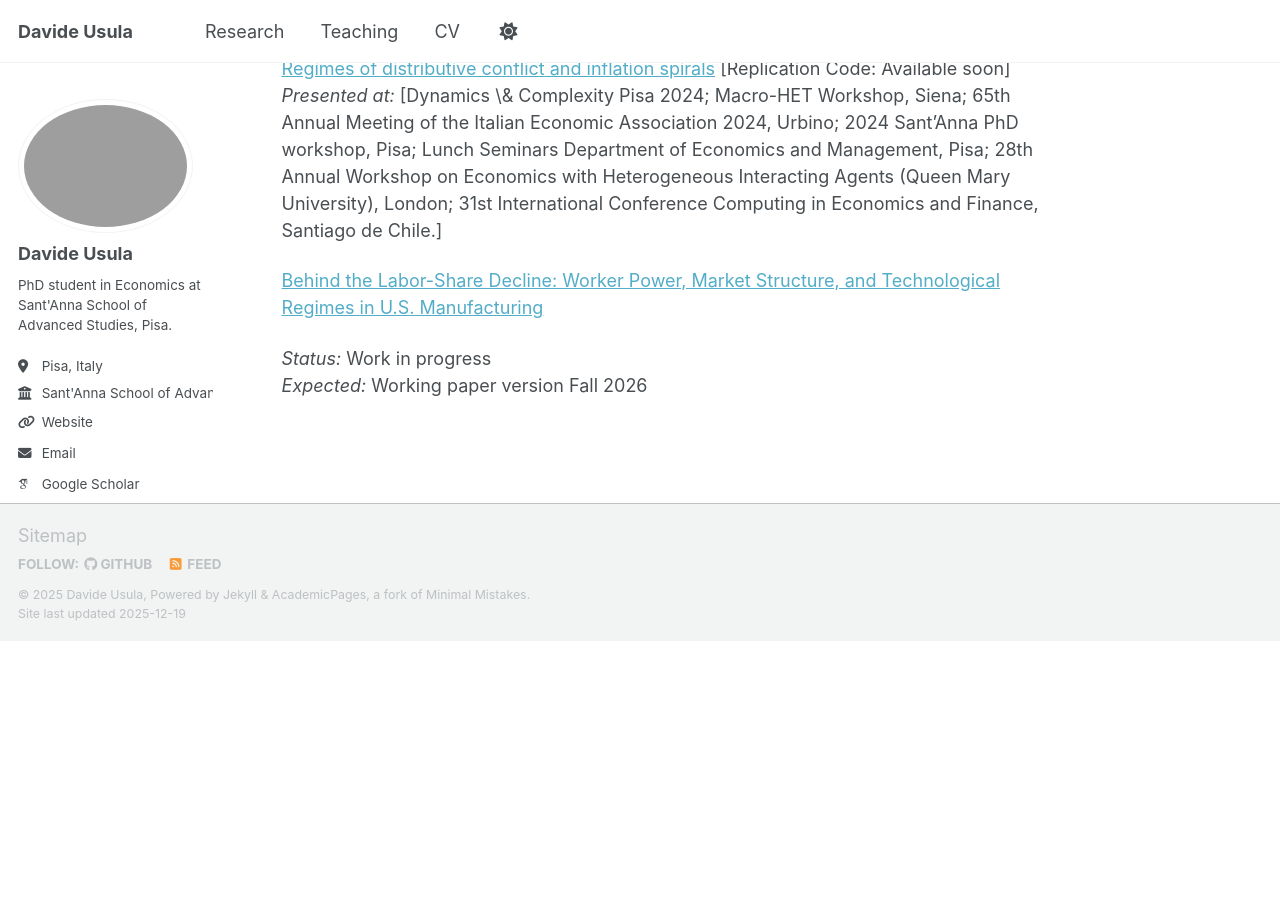
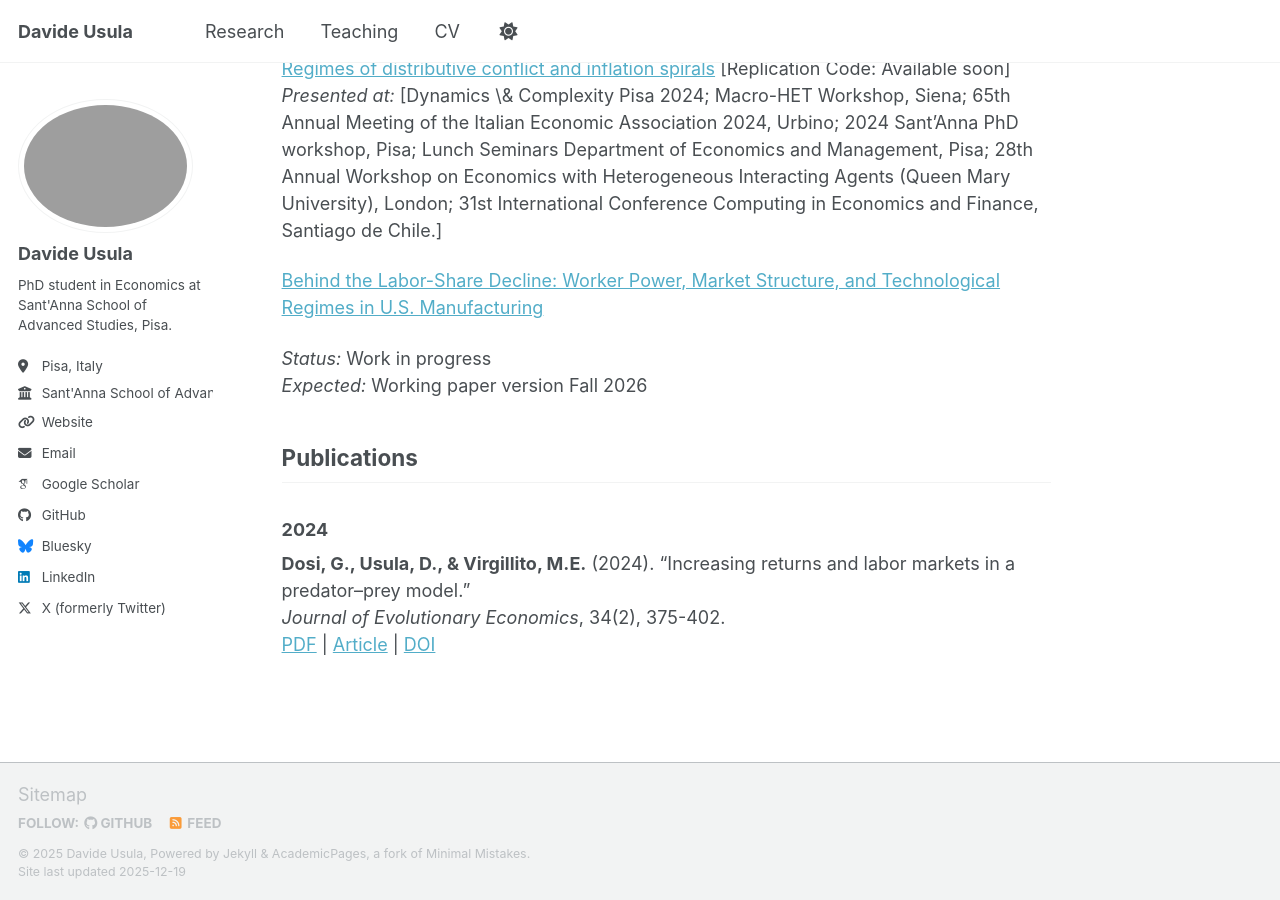
Before and after one commit to davideusula/davideusula.github.io, a Jekyll site: the page built from _pages/research.md, in a window 1280 px wide and 900 px high, scrolled down 1672 px. Built offline with Jekyll 4.4.1, drawn with Linux system fonts in a browser that asks for light colours; some web fonts are replaced; a script bundle is joined from its source files by our own code; library files that are not in the unit come from our copies; before the commit the page ends 2313 px from its top, so only the background shows below that.

Commit message:
Update research.md

```diff
--- a/_pages/research.md
+++ b/_pages/research.md
@@ -36,3 +36,11 @@ The common thread across these projects is the idea that **who has power over pr
 
 *Status:* Work in progress
 *Expected:* Working paper version Fall 2026
+
+
+## Publications
+
+### 2024
+**Dosi, G., Usula, D., & Virgillito, M.E.** (2024). "Increasing returns and labor markets in a predator–prey model."
+*Journal of Evolutionary Economics*, 34(2), 375-402.
+[PDF](/assets/pdf/dosi-usula-virgillito-2024.pdf) | [Article](https://link.springer.com/article/10.1007/s00191-024-00861-x) | [DOI](https://doi.org/10.1007/s00191-024-00861-x)
```
